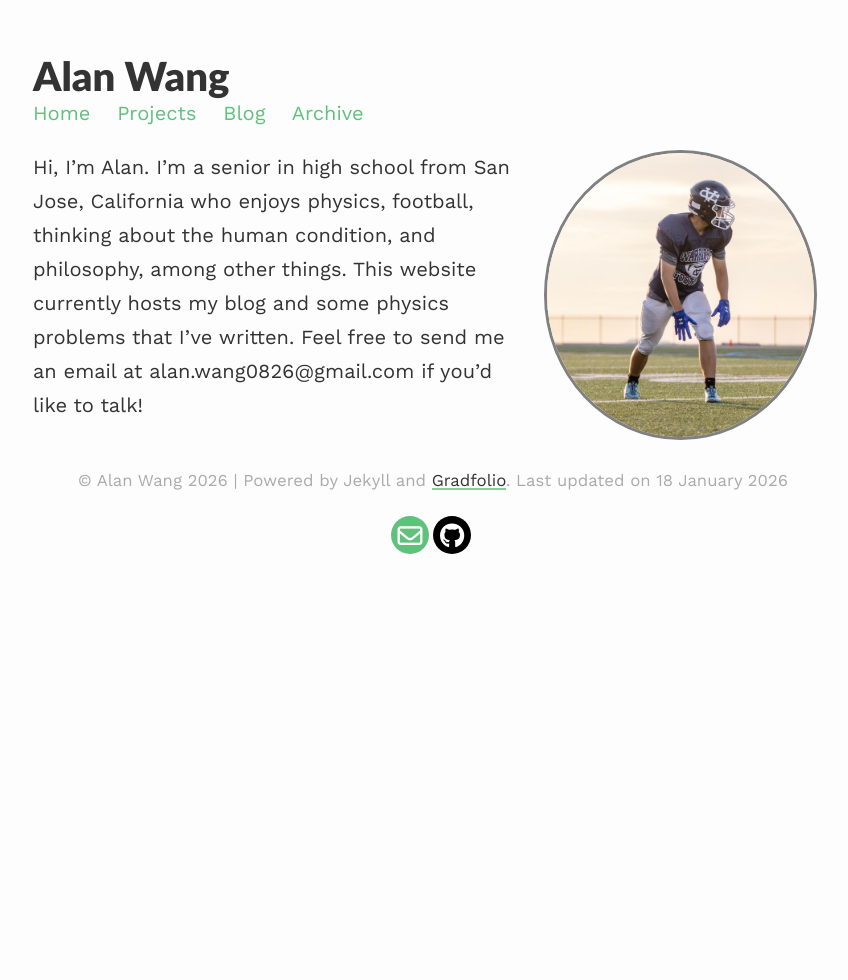
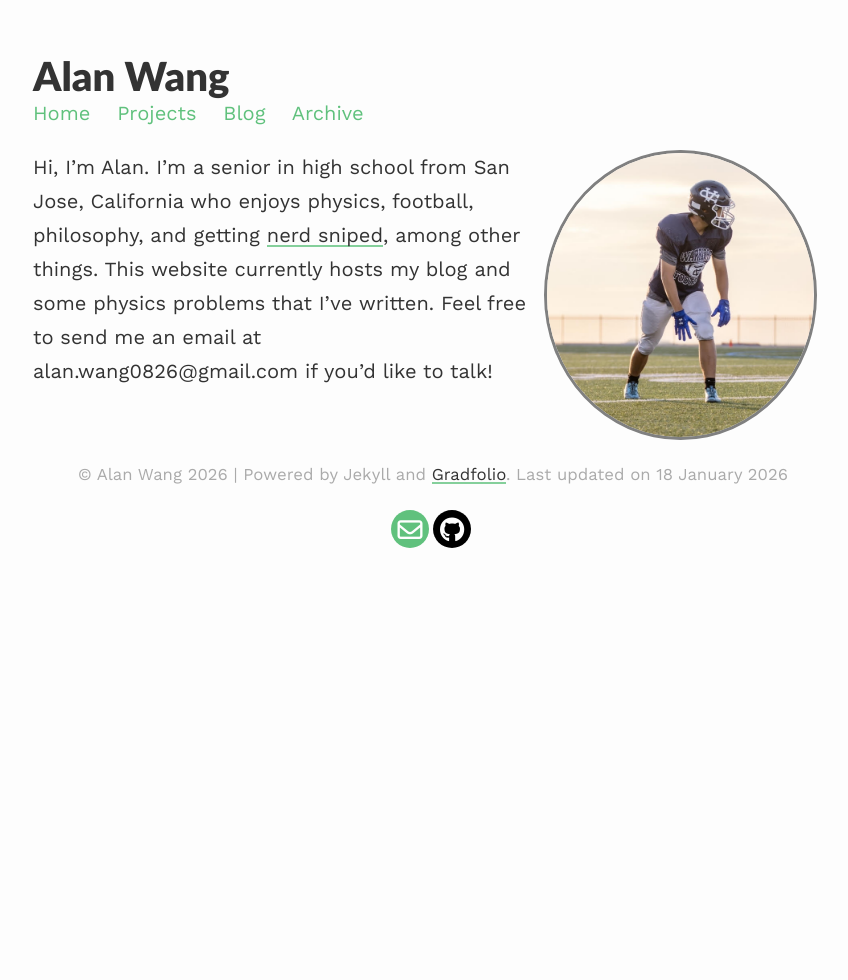
Before and after one commit to awang0826/awang0826.github.io, a Jekyll site: the page built from index.md, in a window 1280 px wide. Shown: the whole page, without its empty margins (207-1055 px from the left). Built offline with Jekyll 4.4.1, drawn with Linux system fonts in a browser that asks for light colours.

Commit message:
Update index.md

```diff
--- a/index.md
+++ b/index.md
@@ -7,4 +7,4 @@ profile:
 published: true
 ---
 
-Hi, I'm Alan. I'm a senior in high school from San Jose, California who enjoys physics, football, thinking about the human condition, and philosophy, among other things. This website currently hosts my blog and some physics problems that I've written. Feel free to send me an email at alan.wang0826@gmail.com if you'd like to talk!
+Hi, I'm Alan. I'm a senior in high school from San Jose, California who enjoys physics, football, philosophy, and getting [nerd sniped](https://xkcd.com/356/){:target="_blank"}, among other things. This website currently hosts my blog and some physics problems that I've written. Feel free to send me an email at alan.wang0826@gmail.com if you'd like to talk!
```
